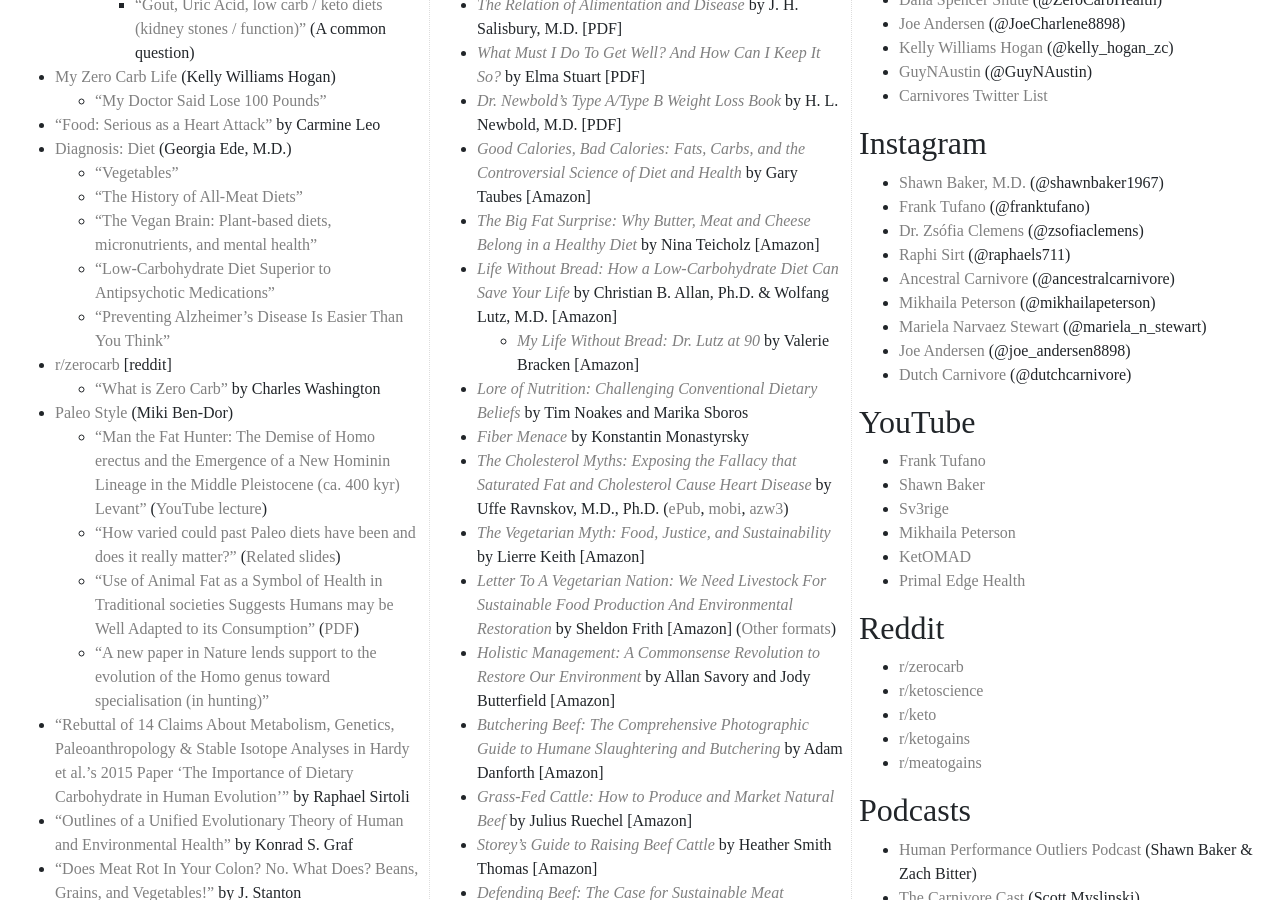
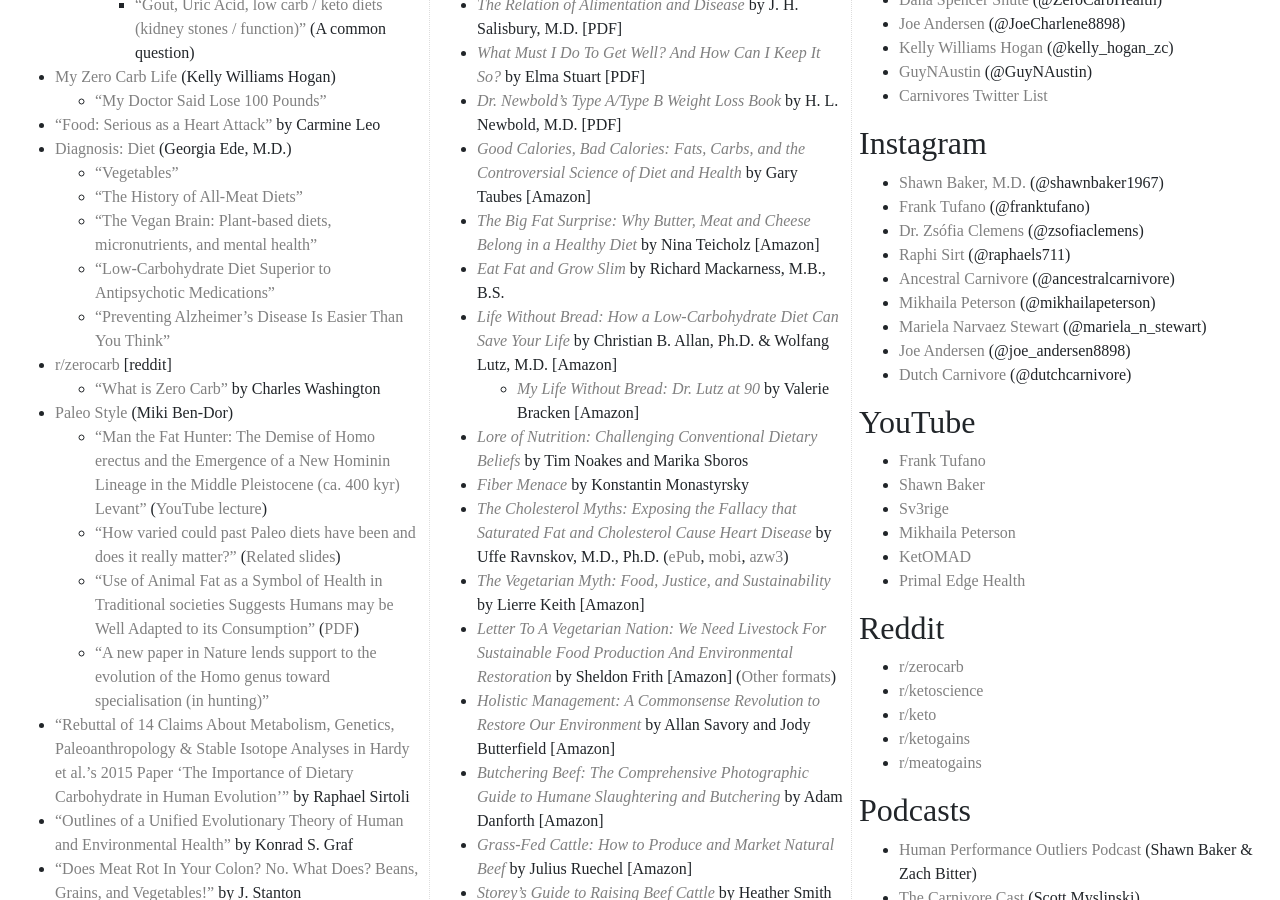
Before and after one commit to bitstein/justmeat.co, a Jekyll site: the page built from index.md, in a window 1280 px wide and 900 px high, scrolled down 1127 px. Built offline with Jekyll 4.4.1, drawn with Linux system fonts in a browser that asks for light colours; nearby versions of some CDN libraries; some web fonts are replaced.

Commit message:
Add Eat Fat and Grow Slim

```diff
--- a/index.md
+++ b/index.md
@@ -79,6 +79,7 @@
 * [_Dr. Newbold’s Type A/Type B Weight Loss Book_](docs/dr-newbolds-type-a-type-b-weight-loss-book-h-l-newbold-md.pdf) by H. L. Newbold, M.D. [PDF]
 * [_Good Calories, Bad Calories: Fats, Carbs, and the Controversial Science of Diet and Health_](https://www.amazon.com/Good-Calories-Bad-Controversial-Science/dp/1400033462) by Gary Taubes [Amazon]
 * [_The Big Fat Surprise: Why Butter, Meat and Cheese Belong in a Healthy Diet_](https://www.amazon.com/Big-Fat-Surprise-Butter-Healthy/dp/1451624433/) by Nina Teicholz [Amazon]
+* [_Eat Fat and Grow Slim_](https://www.ourcivilisation.com/fat/) by Richard Mackarness, M.B., B.S.
 * [_Life Without Bread: How a Low-Carbohydrate Diet Can Save Your Life_](https://www.amazon.com/Life-Without-Bread-Low-Carbohydrate-Diet/dp/0658001701) by Christian B. Allan, Ph.D. & Wolfang Lutz, M.D. [Amazon]
     * [_My Life Without Bread: Dr. Lutz at 90_](https://www.amazon.com/My-Life-Without-Bread-Lutz/dp/0992694418) by Valerie Bracken [Amazon]
 * [_Lore of Nutrition: Challenging Conventional Dietary Beliefs_](https://www.amazon.com/Lore-Nutrition-Challenging-conventional-dietary/dp/1776092619) by Tim Noakes and Marika Sboros
```
